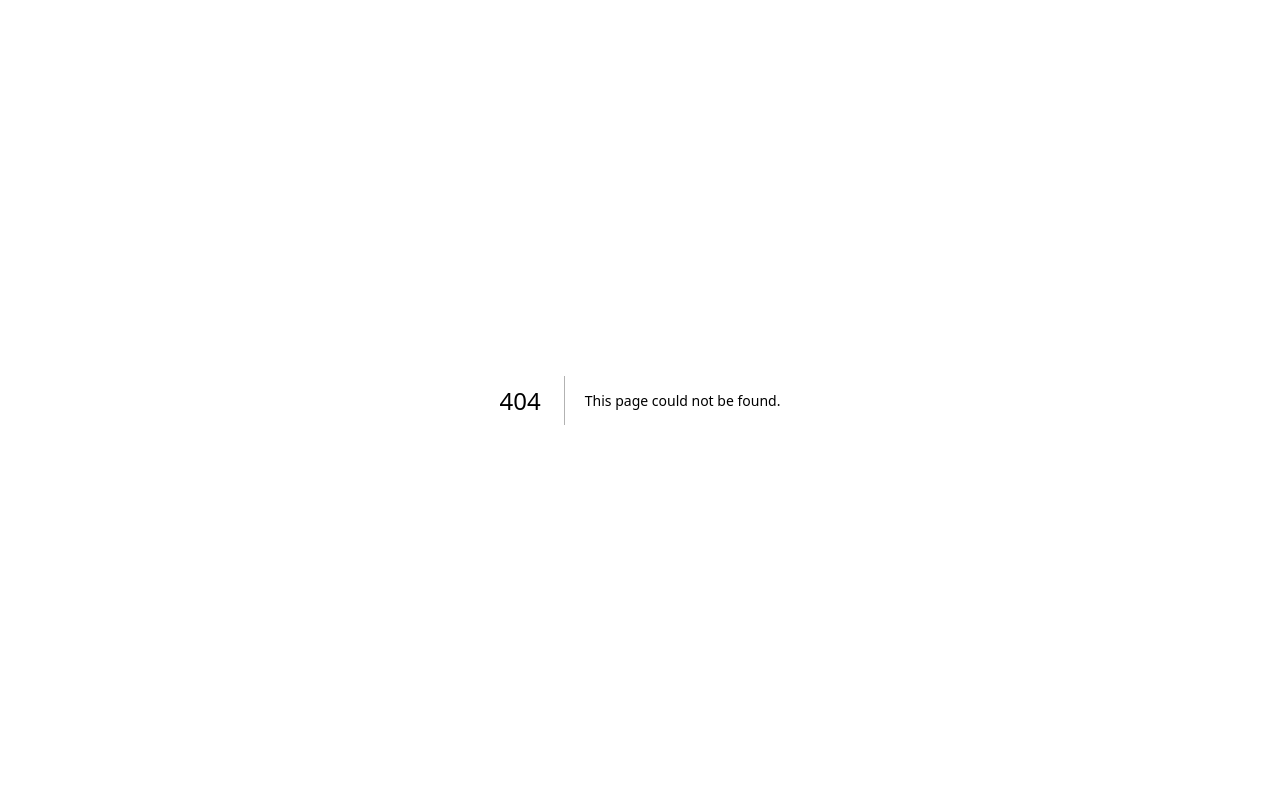
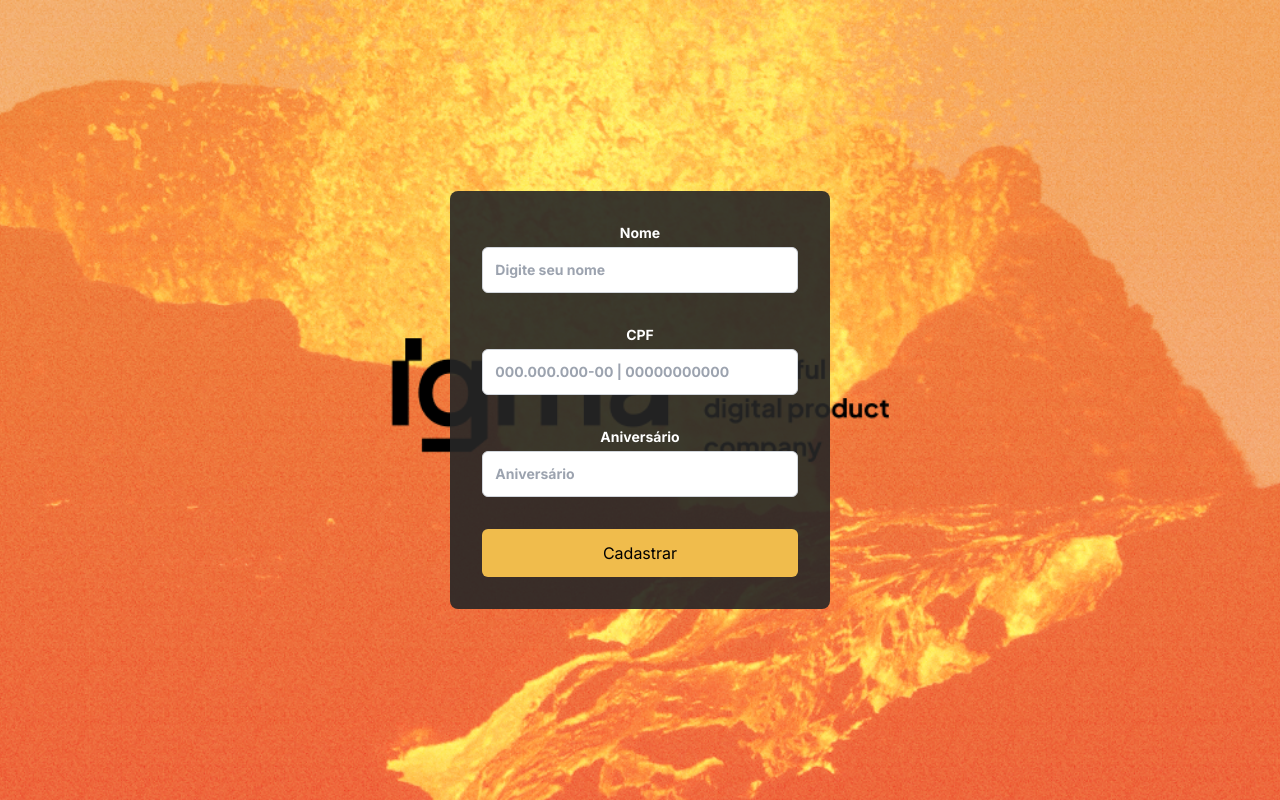
Before and after one commit to MarceloBxD/igmatest, a Next.js app: page /register-user in a window 1280 px wide. Before the commit this address had no page. Built offline with nearby package versions, Linux system fonts and the light colour scheme.

Commit message:
Add user registration form component

```diff
--- /dev/null
+++ b/app/(register)/register-user/page.tsx
@@ -0,0 +1,132 @@
+"use client";
+
+import * as z from "zod";
+import axios, { AxiosError } from "axios";
+import { useSpring, animated } from "react-spring";
+import { useForm } from "react-hook-form";
+import { zodResolver } from "@hookform/resolvers/zod";
+
+import { validateCpf } from "@/utils/validateCpf";
+import { notify } from "@/components/notify";
+
+const registerUserFormSchema = z.object({
+  name: z.string().min(3, "O nome precisa ter pelo menos 3 caracteres").max(50),
+  cpf: z.string().refine((cpf) => validateCpf(cpf), "CPF inválido"),
+  birthday: z.string(),
+});
+
+axios.defaults.baseURL = "http://localhost:3000/api";
+
+const RegisterUser = () => {
+  const {
+    register,
+    handleSubmit,
+    formState: { errors },
+  } = useForm({
+    resolver: zodResolver(registerUserFormSchema),
+  });
+
+  const errorAnimation = useSpring({
+    from: { opacity: 0, transform: "translateY(10px)" },
+    to: { opacity: 1, transform: "translateY(0)" },
+    config: { duration: 300 },
+  });
+
+  const buttonAnimation = useSpring({
+    from: { scale: 0.9 },
+    to: { scale: 1 },
+    config: { tension: 200, friction: 15 },
+  });
+
+  async function registerClient(data: any) {
+    try {
+      const response = await axios.post("/create-client", data);
+
+      if (response.status === 201) {
+        notify("Cliente cadastrado com sucesso", "success");
+      }
+    } catch (err) {
+      if (
+        err instanceof AxiosError &&
+        err?.response?.data.message === "Client already exists"
+      ) {
+        return notify("CPF já cadastrado no sistema", "error");
+      }
+
+      notify("Erro ao cadastrar cliente", "warning");
+    }
+  }
+
+  return (
+    <animated.div className="h-screen bg-[url('/bg-igma.jpg')] bg-cover bg-center flex items-center justify-center ">
+      <form
+        onSubmit={handleSubmit(registerClient)}
+        className="mx-auto grid gap-6 text-center max-w-md p-8 rounded-lg bg-neutral-800 bg-opacity-90"
+      >
+        <animated.label className="block text-white text-sm font-bold mb-2">
+          Nome
+          <input
+            type="text"
+            placeholder="Digite seu nome"
+            className="w-full p-3 mt-1 border border-gray-300 rounded-md focus:outline-none focus:border-primary dark:border-neutral-700 dark:bg-gray-900"
+            {...register("name")}
+          />
+          {errors.name && (
+            <animated.span
+              style={errorAnimation}
+              className="text-red-500 text-sm"
+            >
+              {errors.name.message as string}
+            </animated.span>
+          )}
+        </animated.label>
+
+        <animated.label className="block text-white text-sm font-bold mb-2">
+          CPF
+          <input
+            type="text"
+            placeholder="000.000.000-00 | 00000000000"
+            className="w-full p-3 mt-1 border border-gray-300 rounded-md focus:outline-none focus:border-primary dark:border-neutral-700 dark:bg-gray-900"
+            {...register("cpf")}
+          />
+          {errors.cpf && (
+            <animated.span
+              style={errorAnimation}
+              className="text-red-500 text-sm"
+            >
+              {errors.cpf.message as string}
+            </animated.span>
+          )}
+        </animated.label>
+
+        <animated.label className="block text-white text-sm font-bold mb-2">
+          Aniversário
+          <input
+            type="text"
+            placeholder="Aniversário"
+            className="w-full p-3 mt-1 border border-gray-300 rounded-md focus:outline-none focus:border-primary dark:border-neutral-700 dark:bg-gray-900"
+            {...register("birthday")}
+          />
+          {errors.birthday && (
+            <animated.span
+              style={errorAnimation}
+              className="text-red-500 text-sm"
+            >
+              {errors.birthday.message as string}
+            </animated.span>
+          )}
+        </animated.label>
+
+        <animated.button
+          style={buttonAnimation}
+          type="submit"
+          className="w-full p-3 bg-primary text-black rounded-md hover:bg-primary-dark focus:outline-none focus:bg-primary-dark"
+        >
+          Cadastrar
+        </animated.button>
+      </form>
+    </animated.div>
+  );
+};
+
+export default RegisterUser;
```
